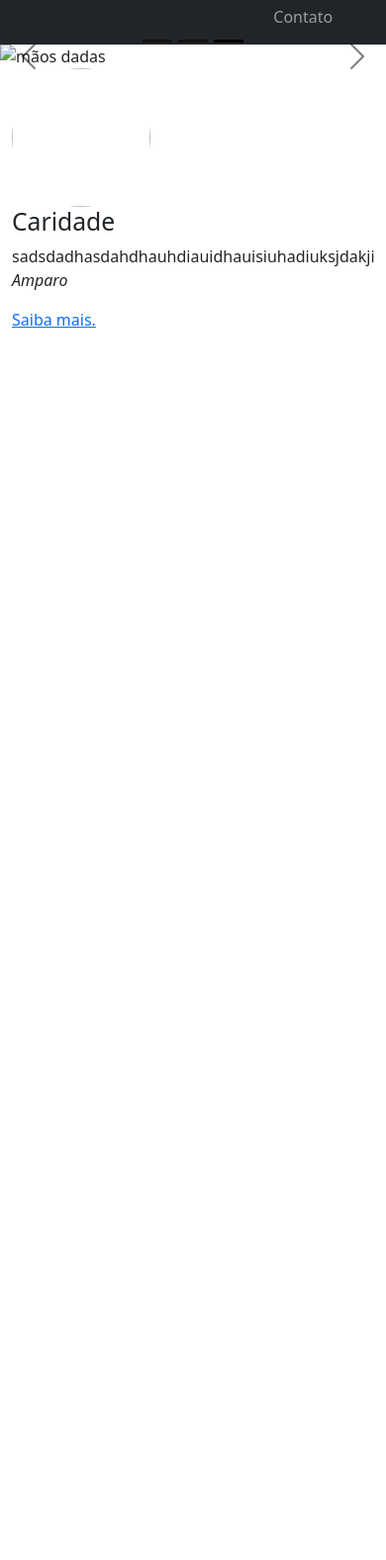
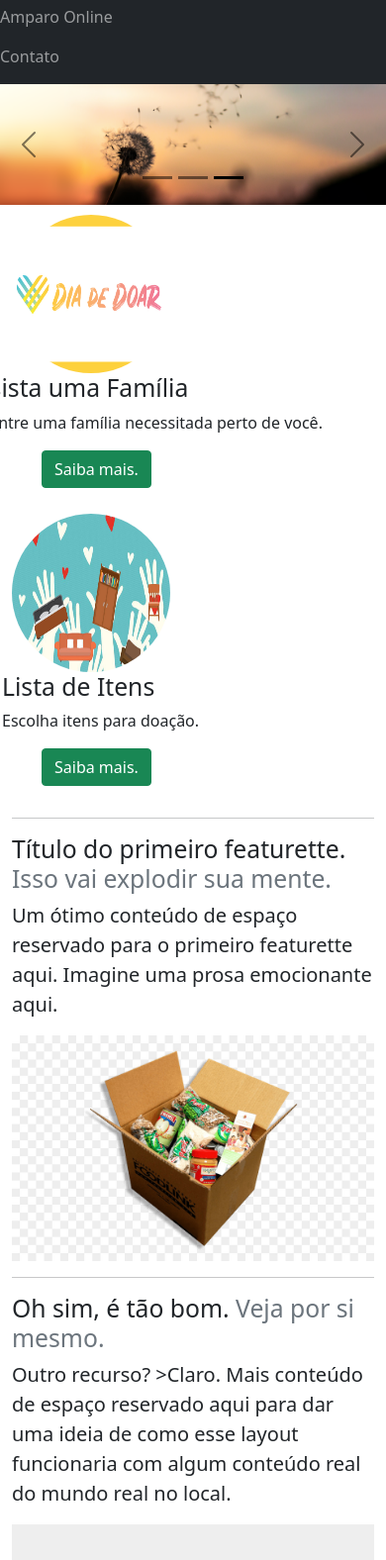
Before and after one commit to FernandoOlimpio/ProjetoExercicios, a plain HTML site: page amparo online/index.html in a window 390 px wide. Shown: the part 131-1707 px from the top of the page at 99% size. Before the commit the page ends 844 px from the top, so only its background shows below. Drawn offline with nearby package versions, Linux system fonts and the light colour scheme.

Commit message:
sala 22-6-21 continuação aula

```diff
--- /dev/null
+++ b/amparo online/css/style.css
@@ -0,0 +1,3 @@
+.customizaHeading{
+  margin-top: 10px;
+}
--- a/amparo online/index.html
+++ b/amparo online/index.html
@@ -5,6 +5,7 @@
         <meta charset="utf8">
         <meta name="viewport" content="width=device-width, initial-scale=1.0">
         <link href="https://cdn.jsdelivr.net/npm/bootstrap@5.0.1/dist/css/bootstrap.min.css" rel="stylesheet" integrity="sha384-+0n0xVW2eSR5OomGNYDnhzAbDsOXxcvSN1TPprVMTNDbiYZCxYbOOl7+AMvyTG2x" crossorigin="anonymous"> <!-- link para usar bootstrap na nuvem css-->
+        <link rel="stylesheet" href="css/style.css">
 
     </head>
     <body>
@@ -17,15 +18,15 @@
                     </li>
 
                     <li class="nav-item">
-                        <a href="#" class="nav-link">Vantagens</a>
+                        <a href="#forma-doar" class="nav-link">Meios de Doação</a>
                     </li>
 
                     <li class="nav-item">
-                        <a href="#" class="nav-link">Amparo Online</a>
+                        <a href="#sobre" class="nav-link">Amparo Online</a>
                     </li>
 
                     <li class="nav-item">
-                        <a href="#" class="nav-link">Contato</a>
+                        <a href="#contato" class="nav-link">Contato</a>
                     </li>
                 </ul>
 
@@ -47,10 +48,10 @@
                     <img src="img/banner-familia.jpg" class="d-block w-100" alt="grupo de mãos">
                   </div>
                   <div class="carousel-item" data-bs-interval="2000">
-                    <img src="img/caridade1.jpg" class="d-block w-100" alt="banner simples">
+                    <img src="img/caridade.jpg" class="d-block w-100" alt="banner simples">
                   </div>
                   <div class="carousel-item" data-bs-interval="2000">
-                    <img src="img/maos.jpg" class="d-block w-100" alt="mãos dadas">
+                    <img src="img/denteLeao.png" class="d-block w-100" alt="mãos dadas">
                   </div>
                 </div>
 
@@ -73,12 +74,22 @@
 
               <div class="container">
                 <div class="row">
-                    <div class="col-lg-4">
-                        <img src="img/cari.jfif"  class="rounded-circle" width="140" height="140" alt="">
-                        <h2>Caridade</h2>
-                        <p>sadsdadhasdahdhauhdiauidhauisiuhadiuksjdakji <em>Amparo</em> </p>
+                    <div class="col-lg-4 customizaHeading">
+                        <img src="img/Dia-de-Doar.jpg"  class="rounded-circle" width="160" height="160" alt="imagem com escrita dia de doar">
+                        <h2 style="margin-left: -50px;">Assista uma Família</h2>
+                        <p style="margin-left: -50px;">Encontre uma família necessitada perto de você.<em></em> </p>
                         <p>
-                            <a href="#" class="btn-btn success">Saiba mais.</a>
+                            <a href="#" class="btn btn-success" style="margin-left: 30px;">Saiba mais.</a>
+                        </p>
+
+                    </div>
+
+                    <div class="col-lg-4 customizaHeading">
+                        <img src="img/doacao-de-moveis.jpg" class="rounded-circle" width="160" height="160" alt="imagem de mãos">
+                        <h2 style="margin-left: -10px;">Lista de Itens</h2>
+                        <p style="margin-left: -10px;">Escolha itens para doação.<em></em> </p>
+                        <p>
+                            <a href="#" class="btn btn-success" style="margin-left: 30px;">Saiba mais.</a>
                         </p>
 
                     </div>
@@ -87,9 +98,48 @@
 
                     </div>
 
-                    <div class="col-lg-4">
+                <div class="container marketing">
+                    <hr class="featurette-divider">
+                    <div class="row featurette" id="forma-doar">
+                        <div class="col-md-7">
+                          <h2 class="featurette-heading" style="vertical-align: inherit;">Título do primeiro featurette.
+                            <span class="text-muted" style="vertical-align: inherit;">Isso vai explodir sua mente.
+                            </span>
+                            </h2>
+                          <p class="lead" style="vertical-align: inherit;">Um ótimo conteúdo de espaço reservado para o primeiro featurette aqui. Imagine uma prosa emocionante aqui.</p>
+                        </div>
 
+                        <div class="col-md-5">
+                            <img class="bd-placeholder-img bd-placeholder-img-lg featurette-image img-fluid mx-auto" src="img/caixaAlimentos.jpg" alt="" width="600px" height="500" role="img">
+
+                        </div>
                     </div>
+
+                      <hr class="featurette-divider">
+                      <div class="row featurette" id="sobre">
+                        <div class="col-md-7 order-md-2">
+                          <h2 class="featurette-heading" style="vertical-align: inherit;">Oh sim, é tão bom.
+                            <span class="text-muted" style="vertical-align: inherit;">Veja por si mesmo.</span>
+                            </h2>
+                          <p class="lead" style="vertical-align: inherit;">Outro recurso? >Claro. </font><font style="vertical-align: inherit;">Mais conteúdo de espaço reservado aqui para dar uma ideia de como esse layout funcionaria com algum conteúdo real do mundo real no local.</font></font></p>
+                        </div>
+                        <div class="col-md-5 order-md-1">
+                          <svg class="bd-placeholder-img bd-placeholder-img-lg featurette-image img-fluid mx-auto" width="500" height="500" xmlns="http://www.w3.org/2000/svg" role="img" aria-label="Marcador de posição: 500x500" preserveAspectRatio="xMidYMid slice" focusable="false"><title>Placeholder</title><rect width="100%" height="100%" fill="#eee"></rect><text x="50%" y="50%" fill="#aaa" dy=".3em">500x500</text></svg>
+
+                        </div>
+                      </div>
+                      <hr class="featurette-divider">
+                      <div class="row featurette" id="contato">
+                        <div class="col-md-7">
+                          <h2 class="featurette-heading" style="vertical-align: inherit;">E por último, este.
+                            <span class="text-muted" style="vertical-align: inherit;">Xeque-mate.</span></h2>
+                          <p class="lead" style="vertical-align: inherit;">E sim, este é o último bloco de conteúdo de espaço reservado representativo.Novamente, não tem a intenção de ser realmente lido, simplesmente aqui para lhe dar uma visão melhor de como isso ficaria com algum conteúdo real. </font><font style="vertical-align: inherit;">Seu conteúdo.</font></font></p>
+                        </div>
+                        <div class="col-md-5">
+                          <svg class="bd-placeholder-img bd-placeholder-img-lg featurette-image img-fluid mx-auto" width="500" height="500" xmlns="http://www.w3.org/2000/svg" role="img" aria-label="Marcador de posição: 500x500" preserveAspectRatio="xMidYMid slice" focusable="false"><title>Placeholder</title><rect width="100%" height="100%" fill="#eee"></rect><text x="50%" y="50%" fill="#aaa" dy=".3em">500x500</text></svg>
+
+                        </div>
+                      </div>
 
                 </div>
 
```
Also changed, not shown: amparo online/img/Dia-de-Doar.jpg (added), amparo online/img/banner-familia.jpg (added), amparo online/img/caixaAlimentos.jpg (added), amparo online/img/caridade.jpg (added), amparo online/img/denteLeao.jpeg (added), amparo online/img/denteLeao.png (added), amparo online/img/doacao-de-moveis.jpg (added), amparo online/img/doacao.jpg (added), amparo online/img/doe.png (added), amparo online/img/images.jpeg (added).
